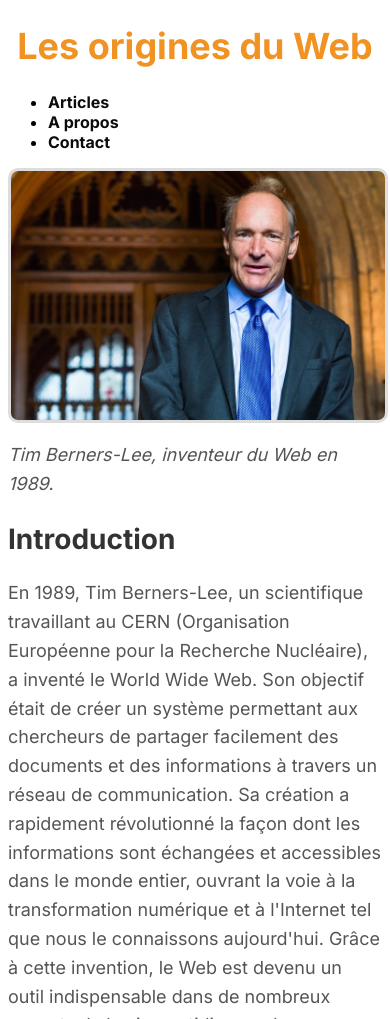
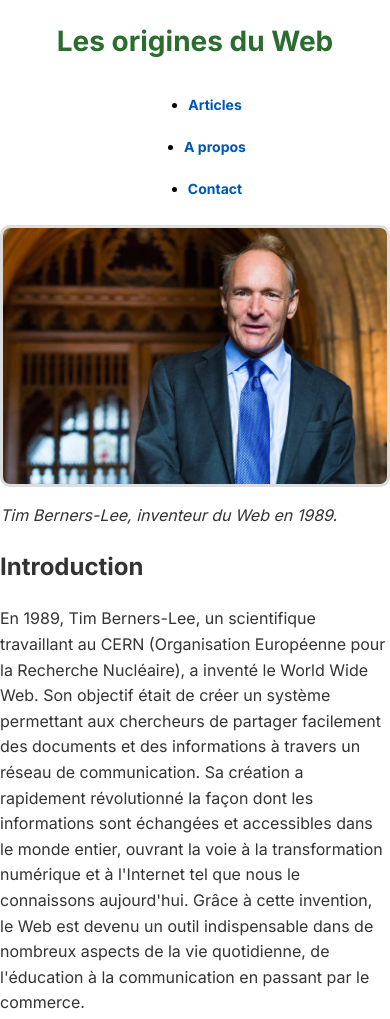
Before and after one commit to Misath/Blog_Web, a plain HTML site: page index.html in a window 390 px wide. Shown: the top 1019 px of the page. Drawn offline with Linux system fonts and the light colour scheme.

Commit message:
Restructuratiion du css

```diff
--- a/Style.Css
+++ b/Style.Css
@@ -1,37 +1,48 @@
 @import url('https://fonts.googleapis.com/css2?family=Inter:wght@300;400;700&display=swap');
+
+* {
+    box-sizing: border-box; /* Assure un calcul uniforme des dimensions */
+}
 
 body {
     font-family: 'Inter', sans-serif;
+    font-size: 16px; /* Taille de base */
+    line-height: 1.6; /* Améliore l'espacement des lignes */
+    margin: 0;
+    padding: 0;
 }
 
 h1 {
-    font-size: 36px;
-    color: #f09322; /* Couleur orange-rouge */
+    font-size: 2rem; /* Taille flexible */
+    color: #2a6d2f; /* Vert plus doux */
     text-align: center;
+    margin-bottom: 20px; /* Espace sous le titre */
 }
 
 h2 {
-    font-size: 28px;
-    color: #333;
+    font-size: 1.5rem;
+    color: #333; /* Texte sombre pour les sous-titres */
+    margin-bottom: 20px; /* Espace sous le sous-titre */
 }
 
 p {
-    font-size: 18px;
-    color: #555;
-    line-height: 1.6; /* Espacement entre les lignes */
+    font-size: 1rem;
+    color: #333; /* Texte sombre pour une bonne lisibilité */
+    margin-bottom: 10px; /* Aère les paragraphes */
 }
 
 article {
-    background-color: #f9f9f9; /* Gris clair */
+    background-color: #f9f9f9; /* Gris clair pour l'article */
     padding: 15px;
     margin: 15px 0;
     border-radius: 8px; /* Coins arrondis */
-    box-shadow: 2px 2px 10px rgba(138, 130, 130, 0.1); /* Ombre légère */
+    box-shadow: 2px 2px 10px rgba(0, 0, 0, 0.1); /* Ombre légère */
 }
 
 img {
     width: 100%; /* Ajuste la taille au conteneur */
     max-width: 600px;
+    height: auto; /* Conserve les proportions */
     display: block;
     margin: 0 auto; /* Centre l’image */
     border-radius: 10px; /* Arrondit les coins */
@@ -40,27 +51,63 @@ img {
 
 a {
     text-decoration: none;
-    color: #0c0c0c;
+    color: #0056b3; /* Bleu légèrement plus foncé */
     font-weight: bold;
 }
 
 a:hover {
-    color: #a25b4b; /* Change la couleur au survol */
+    color: #ff4500; /* Orange doux au survol */
     text-decoration: underline;
 }
 
+a:focus, a:active {
+    outline: 2px solid #ff5733; /* Ajout d’un contour pour l'accessibilité */
+    background-color: #ffe0e0; /* Changement de fond au focus */
+}
+
 footer {
-    background-color: #302525;
+    background-color: #080808; /* Fond sombre pour le footer */
     color: white;
+    padding: 30px 20px; /* Plus d'espace autour du texte */
     text-align: center;
-    padding: 15px;
     margin-top: 20px;
 }
 
 footer a {
-    color: #fdfaf9f5;
+    color: #9d25ff;
+    margin: 0 10px; /* Espacement entre les liens */
 }
 
 footer a:hover {
+    color: #ff5733;
     text-decoration: underline;
 }
+
+/* Styles Responsives */
+@media (max-width: 768px) {
+    body {
+        font-size: 14px; /* Taille plus petite pour les petits écrans */
+    }
+
+    h1 {
+        font-size: 28px; /* Réduction de la taille des titres */
+    }
+
+    article {
+        padding: 10px;
+    }
+
+    img {
+        max-width: 100%; /* Ajuste l'image à 100% du conteneur */
+    }
+
+    nav ul {
+        display: flex;
+        flex-direction: column;
+        align-items: center;
+    }
+
+    nav ul li {
+        margin: 10px 0;
+    }
+}
```
